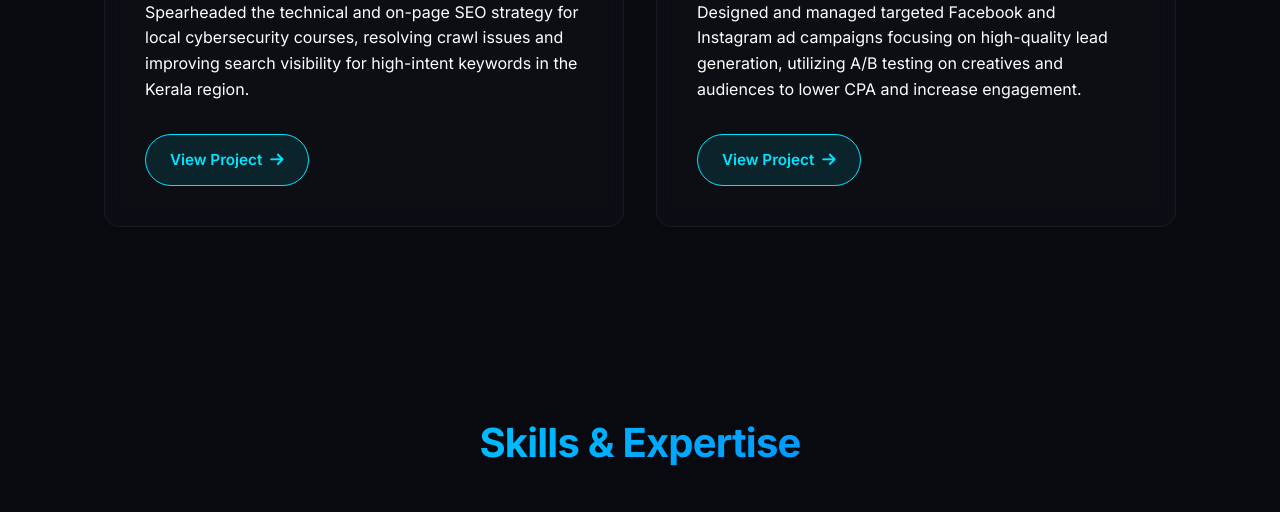
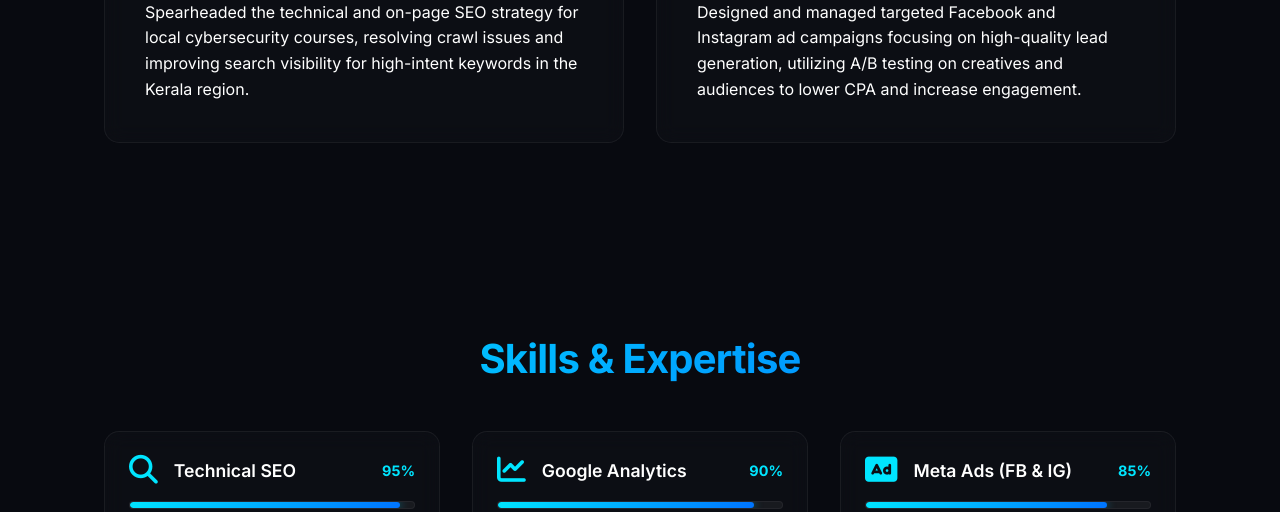
Before and after one commit to BROCHIKO/Abhijith-K.R-portfolio, a plain HTML site: page index.html in a window 1280 px wide. Shown: the part 4520-5032 px from the top of the page. Drawn offline with Linux system fonts and the light colour scheme.

Commit message:
Remove view project buttons from featured projects

```diff
--- a/index.html
+++ b/index.html
@@ -418,29 +418,6 @@
         border-color: var(--card-hover-border);
         transform: translateY(-10px);
         box-shadow: 0 15px 35px rgba(0, 0, 0, 0.6), 0 0 30px rgba(0, 229, 255, 0.3);
-    }
-
-    .project-btn {
-        display: inline-flex;
-        align-items: center;
-        gap: 0.5rem;
-        margin-top: 2rem;
-        padding: 0.8rem 1.5rem;
-        background: rgba(0, 229, 255, 0.1);
-        color: var(--accent-1);
-        border: 1px solid var(--accent-1);
-        border-radius: 30px;
-        text-decoration: none;
-        font-weight: 600;
-        font-size: 0.95rem;
-        transition: all 0.3s ease;
-        align-self: flex-start;
-    }
-
-    .project-btn:hover {
-        background: var(--accent-gradient);
-        color: #fff;
-        box-shadow: 0 0 15px rgba(0, 229, 255, 0.5);
     }
 
     /* Skills Grid */
@@ -879,7 +856,6 @@
                     <br>
                     <p>Spearheaded the technical and on-page SEO strategy for local cybersecurity courses, resolving crawl issues and improving search visibility for high-intent keywords in the Kerala region.</p>
                 </div>
-                <a href="#" class="project-btn">View Project <i class="fas fa-arrow-right"></i></a>
             </div>
             <div class="project-card">
                 <div>
@@ -889,7 +865,6 @@
                     <br>
                     <p>Designed and managed targeted Facebook and Instagram ad campaigns focusing on high-quality lead generation, utilizing A/B testing on creatives and audiences to lower CPA and increase engagement.</p>
                 </div>
-                <a href="#" class="project-btn">View Project <i class="fas fa-arrow-right"></i></a>
             </div>
         </div>
     </section>
```
